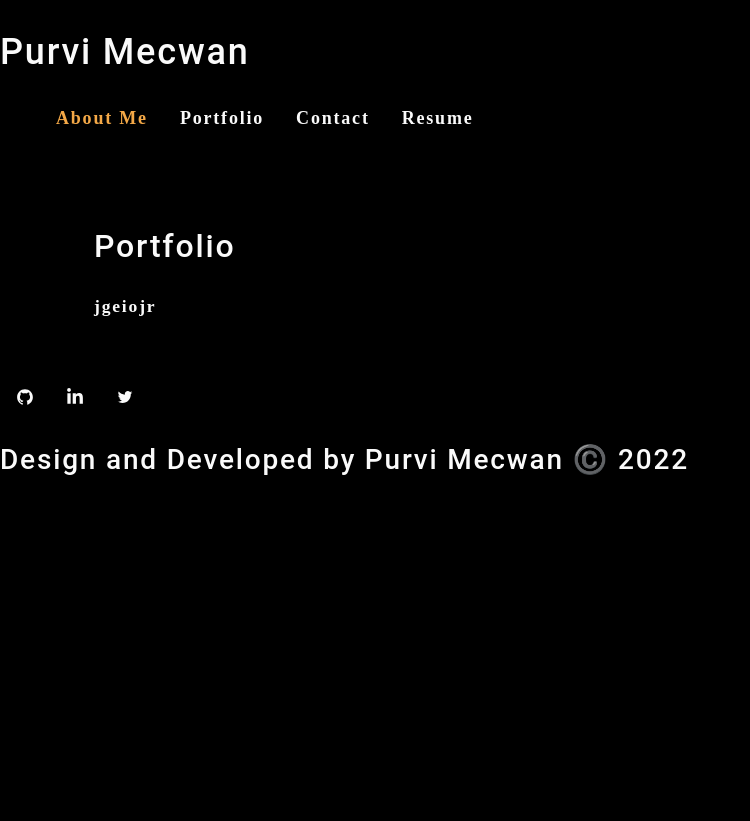
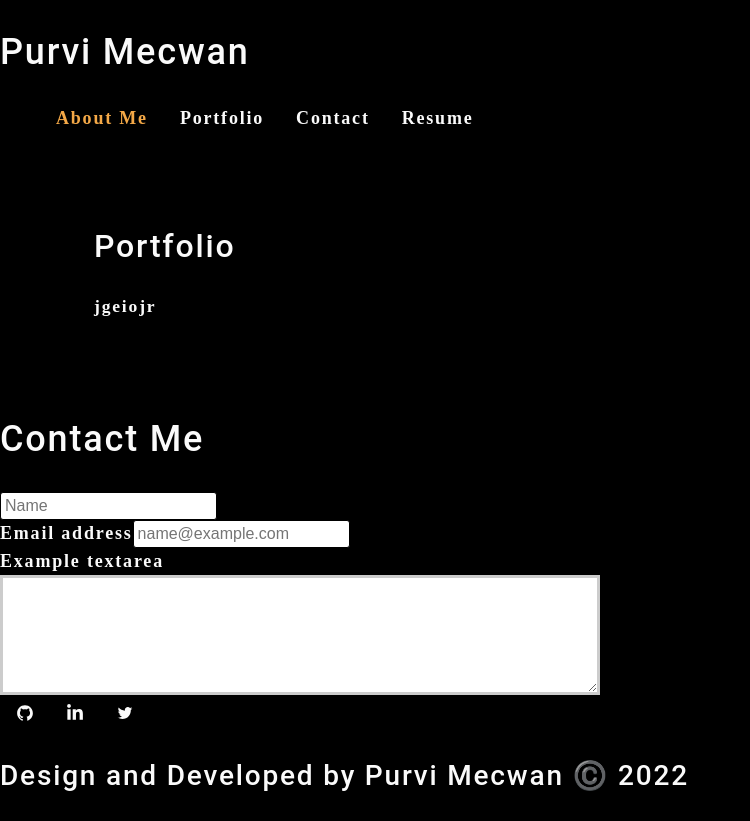
Before and after one commit to PurviMec/portfolio, a React (Create React App) app: page / in a window 1280 px wide. Shown: the whole page, without its empty margins (0-750 px from the left). Before the commit the page ends 800 px from the top, so only its background shows below. Built offline with nearby package versions, Linux system fonts and the light colour scheme.

Commit message:
created contact form

```diff
--- a/src/App.js
+++ b/src/App.js
@@ -4,6 +4,7 @@
 import Nav from './components/Nav';
 import Footer from './components/Footer';
 import Links from './components/Links';
+import ContactForm from './components/Contact';
 
 function App() {
 
@@ -34,6 +35,7 @@
             <main>
                 <Links></Links>
             </main>
+            <ContactForm></ContactForm>
             <Footer></Footer>
         </div>
     );
--- /dev/null
+++ b/src/components/Contact/index.js
@@ -0,0 +1,24 @@
+import React from "react";
+import { Form } from "react-bootstrap";
+
+function ContactForm () {
+    return(
+        <section>
+            <h1>Contact Me</h1>
+            <Form>
+                <Form.Control type="text" placeholder="Name" />
+                <br />
+                <Form.Group className="mb-3" controlId="exampleForm.ControlInput1">
+                    <Form.Label>Email address</Form.Label>
+                    <Form.Control type="email" placeholder="name@example.com" />
+                </Form.Group>
+                <Form.Group className="mb-3" controlId="exampleForm.ControlTextarea1">
+                    <Form.Label>Example textarea</Form.Label>
+                    <Form.Control as="textarea" rows={3} />
+                </Form.Group>
+            </Form>
+        </section>
+    )
+}
+
+export default ContactForm;
```
